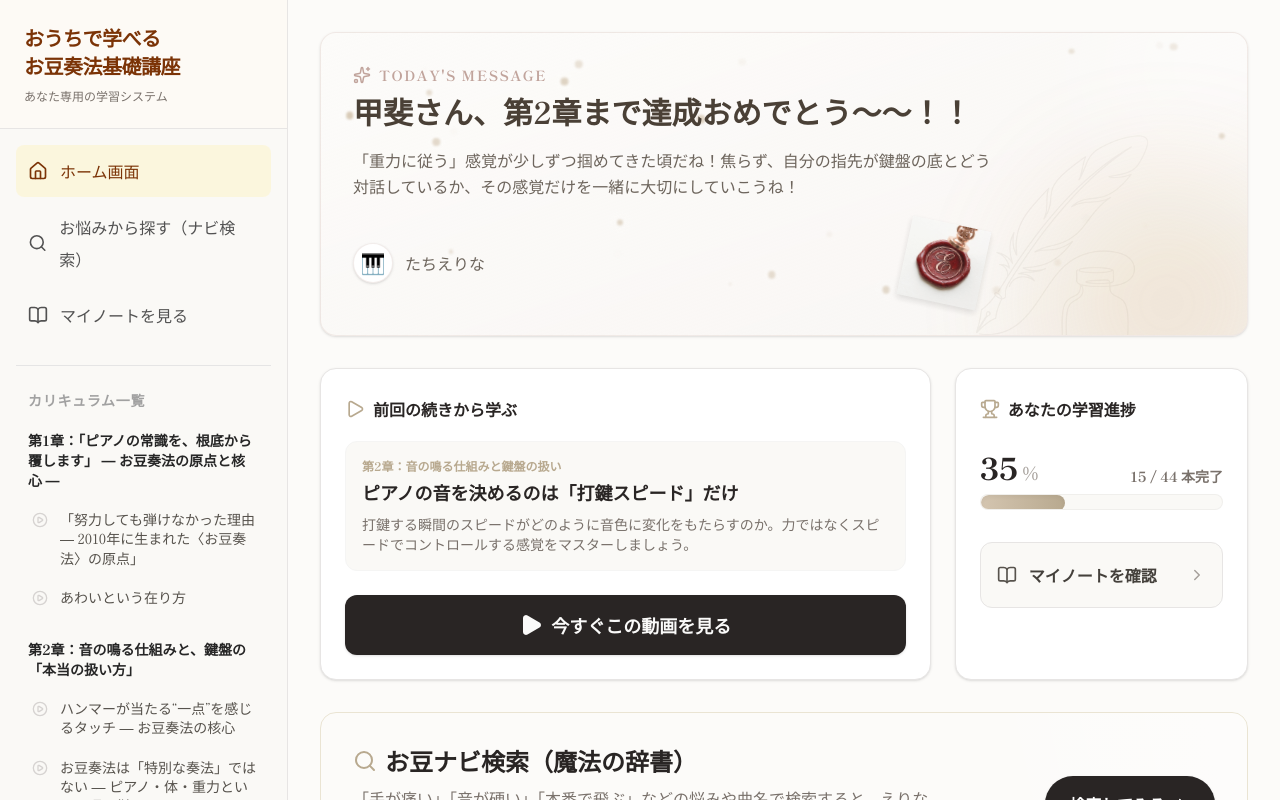
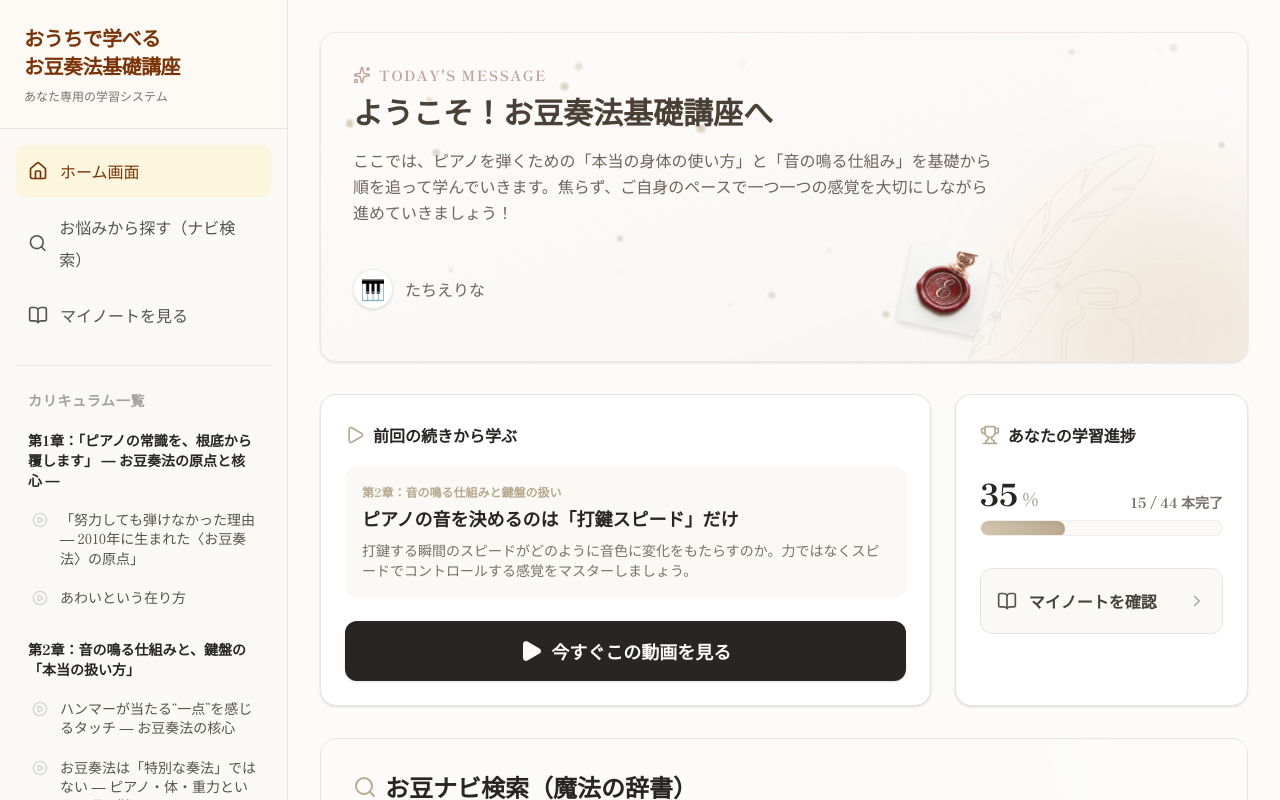
Before and after one commit to 3tfworks/omame-lms, a Next.js app: page /en/lms in a window 1280 px wide. Shown: the top 800 px of the page. Built offline with nearby package versions, Linux system fonts and the light colour scheme.

Commit message:
Update welcome message

```diff
--- a/src/app/[lang]/lms/page.tsx
+++ b/src/app/[lang]/lms/page.tsx
@@ -39,10 +39,10 @@ export default function LMSDashboard() {
             <span className="font-bold tracking-widest text-sm">TODAY&apos;S MESSAGE</span>
           </div>
           <h2 className="text-2xl lg:text-3xl font-bold mb-4 leading-tight text-omame-text">
-            甲斐さん、第2章まで<br className="lg:hidden" />達成おめでとう～～！！
+            ようこそ！<br className="lg:hidden" />お豆奏法基礎講座へ
           </h2>
           <p className="text-omame-text/80 max-w-2xl leading-relaxed">
-            「重力に従う」感覚が少しずつ掴めてきた頃だね！焦らず、自分の指先が鍵盤の底とどう対話しているか、その感覚だけを一緒に大切にしていこうね！
+            ここでは、ピアノを弾くための「本当の身体の使い方」と「音の鳴る仕組み」を基礎から順を追って学んでいきます。焦らず、ご自身のペースで一つ一つの感覚を大切にしながら進めていきましょう！
           </p>
           <div className="mt-6 flex items-center justify-between">
             <div className="flex items-center gap-3">
```
